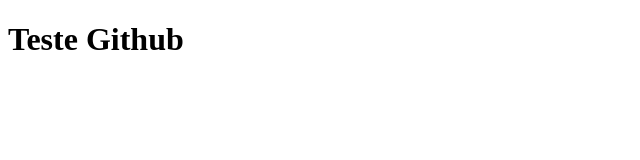
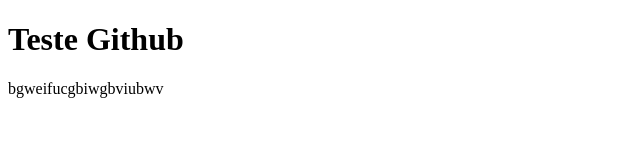
Before and after one commit to ritafurukawa/DW1, a plain HTML site: page index.html in a window 1280 px wide. Shown: the whole page, without its empty margins (0-640 px from the left). Drawn offline with Linux system fonts and the light colour scheme.

Commit message:
Update index.html

```diff
--- a/index.html
+++ b/index.html
@@ -7,6 +7,6 @@
 </head>
 <body>
     <h1>Teste Github</h1>
-
+    <p> bgweifucgbiwgbviubwv</p>
 </body>
 </html>
```
